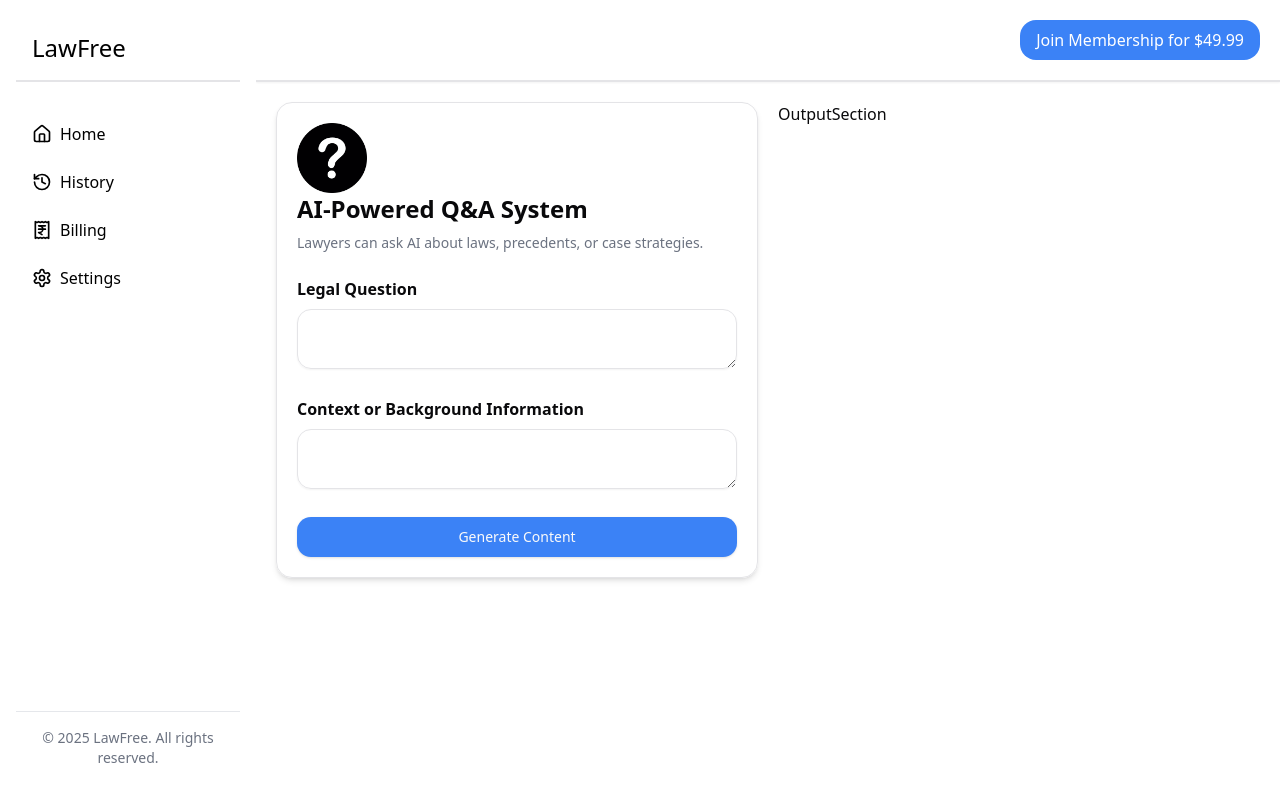
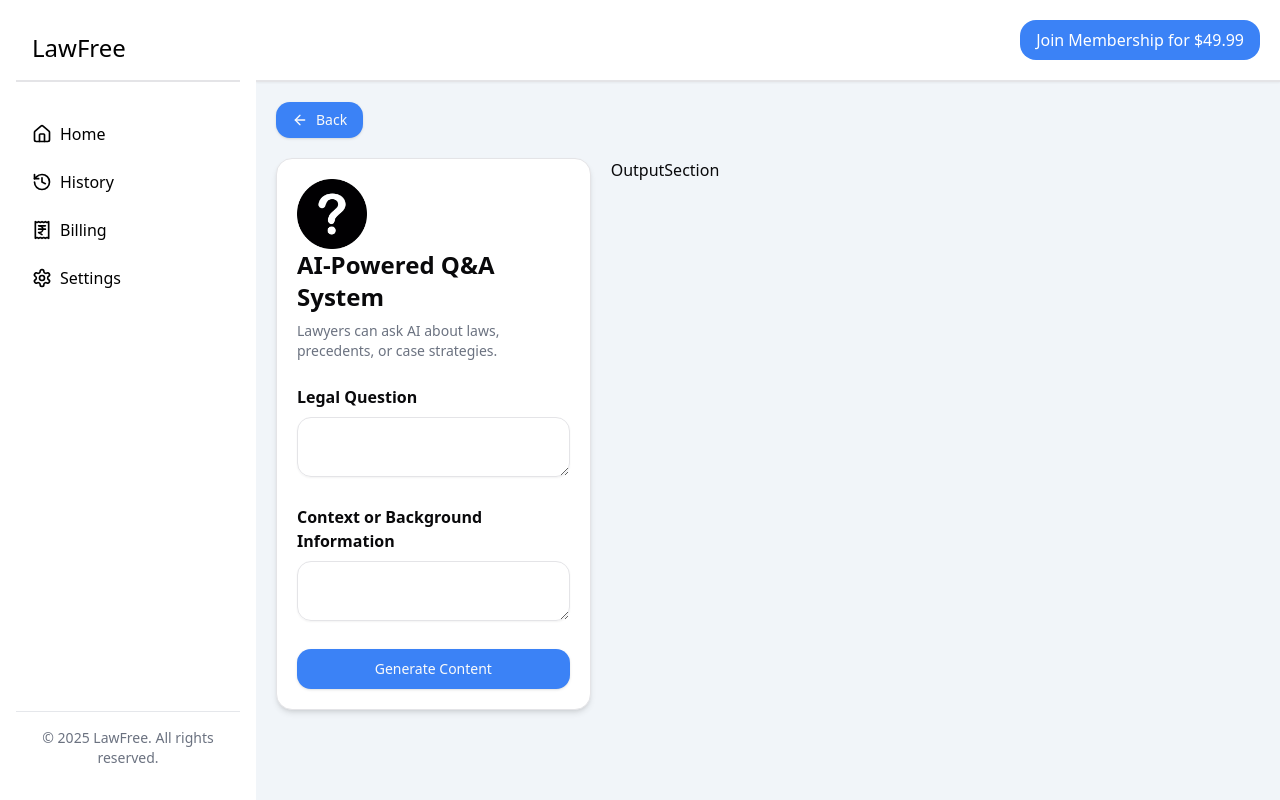
Before and after one commit to abhudaylath/lawfree, a Next.js app: page /dashboard/content/ai-powered-qa-system in a window 1280 px wide. Built offline with nearby package versions, Linux system fonts and the light colour scheme.

Commit message:
formsection of each category done

```diff
--- a/src/app/dashboard/content/[name]/page.tsx
+++ b/src/app/dashboard/content/[name]/page.tsx
@@ -1,27 +1,46 @@
-import React from 'react'
-import FormSection from '../_components/formSection'
-import OutputSection from '../_components/outputSection'
-import { TEMPLATE } from '../../_components/templateListSection'
-import legalAiServices from '@/app/(data)/template'
+"use client";
+import React, { use } from "react";
+import FormSection from "../_components/formSection";
+import OutputSection from "../_components/outputSection";
+import { TEMPLATE } from "../../_components/templateListSection";
+import legalAiServices from "@/app/(data)/template";
+import Link from "next/link";
+import { ArrowLeft } from "lucide-react";
+import { Button } from "@/components/ui/button";
 
-interface PROPS{
-    params:{
-        'name':string
-    }
+interface Props {
+    params: Promise<{ name: string }>;
 }
 
-function CreateNewContent(props:PROPS) {
-
+function CreateNewContent({ params }: Props) {
+    const { name } = use(params);
     const selectedTemplate: TEMPLATE | undefined = legalAiServices.find(
-        (item) => item.slug === props.params.name
+        (item) => item.slug === name
     );
 
+    const GenerateAIContent=(FormData: object)=>{
+        console.log(typeof FormData);
+
+    }
+
     return (
-        <div className='grid grid-cols-1 md:grid-cols-2 gap-5 p-5'>
-            <FormSection selectedTemplate={selectedTemplate}/>
-            <OutputSection/>
+        <div className="p-5">
+            <Link href={'/dashboard'}>
+                <Button className="bg-blue-500 hover:bg-blue-700"><ArrowLeft/> Back</Button>
+            </Link>
+            <div className="grid grid-cols-1 md:grid-cols-3 gap-5 py-5">
+                <FormSection
+                    userFormInput={(data: Record<string, string>) => {
+                        GenerateAIContent(data);
+                    }}
+                    selectedTemplate={selectedTemplate}
+                />
+                <div className="col-span-2">
+                    <OutputSection />
+                </div>
+            </div>
         </div>
-    )
+    );
 }
 
-export default CreateNewContent
+export default CreateNewContent;
--- a/src/app/dashboard/content/_components/formSection.tsx
+++ b/src/app/dashboard/content/_components/formSection.tsx
@@ -1,39 +1,72 @@
-import React from 'react'
-import { TEMPLATE } from '../../_components/templateListSection'
-import Image from 'next/image';
-import { Input } from '@/components/ui/input';
-import { Textarea } from '@/components/ui/textarea';
-import { Button } from '@/components/ui/button';
-interface PROPS{
-  selectedTemplate:TEMPLATE|undefined;
+"use client";
+import React, { useState, ChangeEvent, FormEvent } from "react";
+import { TEMPLATE } from "../../_components/templateListSection";
+import Image from "next/image";
+import { Input } from "@/components/ui/input";
+import { Textarea } from "@/components/ui/textarea";
+import { Button } from "@/components/ui/button";
+
+interface Props {
+  selectedTemplate: TEMPLATE | undefined;
+  userFormInput: (data: FormData) => void;
 }
-function FormSection({selectedTemplate}:PROPS) {
-  //console.log(selectedTemplate);
-  if(!selectedTemplate){
-    return;
+
+interface FormData {
+  [key: string]: string;
+}
+
+
+function FormSection({ selectedTemplate, userFormInput }: Props) {
+  const [formData, setFormData] = useState<FormData>({});
+
+  const handleInputChange = (e: ChangeEvent<HTMLInputElement | HTMLTextAreaElement>) => {
+    const { name, value } = e.target;
+    setFormData((prevData) => ({ ...prevData, [name]: value }));
+  };
+
+  const onSubmit = (e: FormEvent<HTMLFormElement>) => {
+    e.preventDefault();
+    userFormInput(formData);
+    setFormData({}); // Reset form after submission
+  };
+
+  if (!selectedTemplate) {
+    return null;
   }
+
   return (
-    <div className='p-5 shadow-md border rounded-lg'>
-      <Image src={selectedTemplate.icon} alt='icon' height={70} width={70}/>
-      <h2 className='font-bold text-2xl mb-2 '>{selectedTemplate.name}</h2>
-      <p className='text-sm text-gray-500'>{selectedTemplate.description}</p>
-      <form action="" className='mt-6'>
-        {selectedTemplate.form.map((item,index)=>(
-          <div key={index} className='my-2 flex flex-col gap-2 mb-7'>
-            <label className='font-bold '>
-              {item.label}
-            </label>
-            {item.type=='text'?
-              <Input/>
-            :item.type=='textarea'?
-              <Textarea/>
-            :null}
+    <div className="p-5 shadow-md border rounded-lg bg-white">
+      <Image src={selectedTemplate.icon} alt="icon" height={70} width={70} />
+      <h2 className="font-bold text-2xl mb-2">{selectedTemplate.name}</h2>
+      <p className="text-sm text-gray-500">{selectedTemplate.description}</p>
+
+      <form className="mt-6" onSubmit={onSubmit}>
+        {selectedTemplate.form.map((item, index) => (
+          <div key={index} className="my-2 flex flex-col gap-2 mb-7">
+            <label className="font-bold">{item.label}</label>
+            {item.type === "text" ? (
+              <Input
+                name={item.label}
+                value={formData[item.label] || ""}
+                required
+                onChange={handleInputChange}
+              />
+            ) : item.type === "textarea" ? (
+              <Textarea
+                name={item.label}
+                value={formData[item.label] || ""}
+                required
+                onChange={handleInputChange}
+              />
+            ) : null}
           </div>
         ))}
-        <Button className='w-full p-5 bg-blue-500 hover:bg-blue-700'>Generate Content</Button>
+        <Button type="submit" className="w-full p-5 bg-blue-500 hover:bg-blue-700">
+          Generate Content
+        </Button>
       </form>
     </div>
-  )
+  );
 }
 
-export default FormSection
+export default FormSection;
--- a/src/app/dashboard/layout.tsx
+++ b/src/app/dashboard/layout.tsx
@@ -8,7 +8,7 @@ function layout({
     children: React.ReactNode;
 }>) {
     return (
-        <div>
+        <div className='bg-slate-100 min-h-screen'>
             <div>
                 <Sidebar />
             </div>
```
